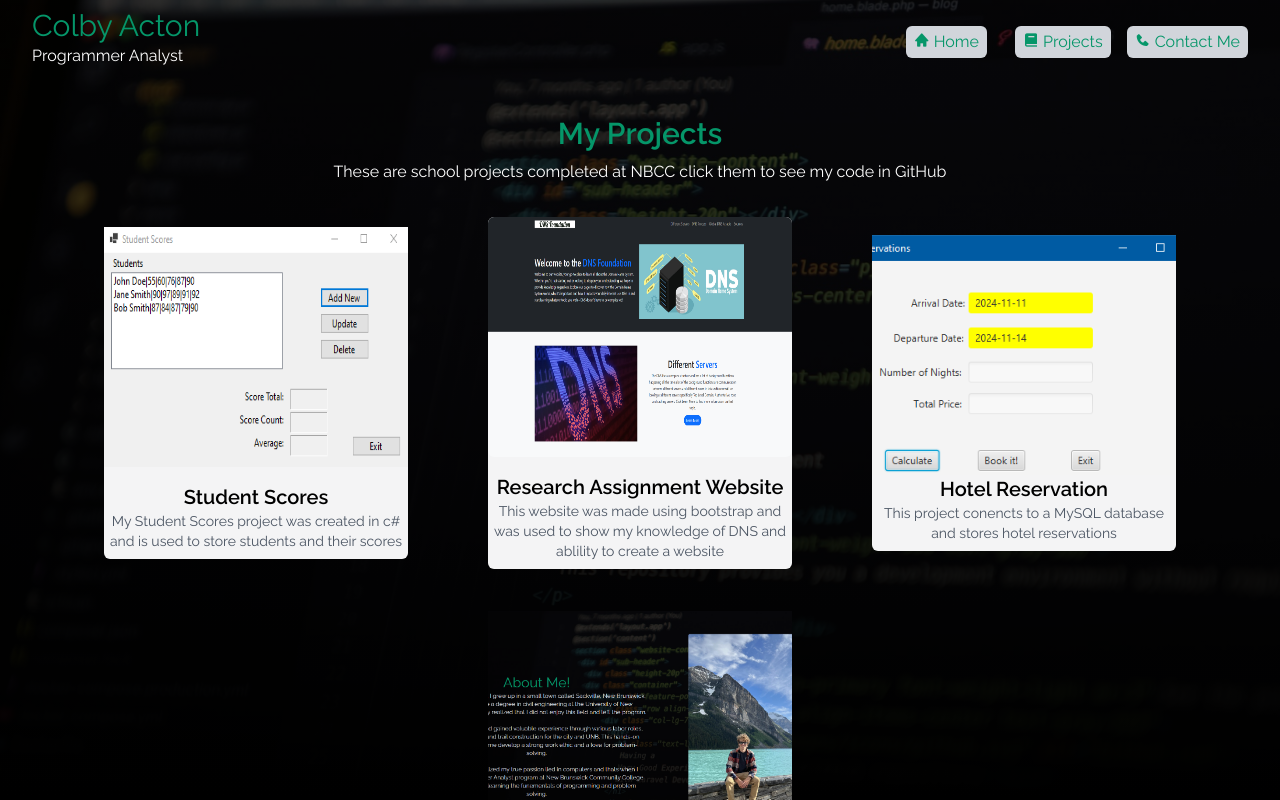
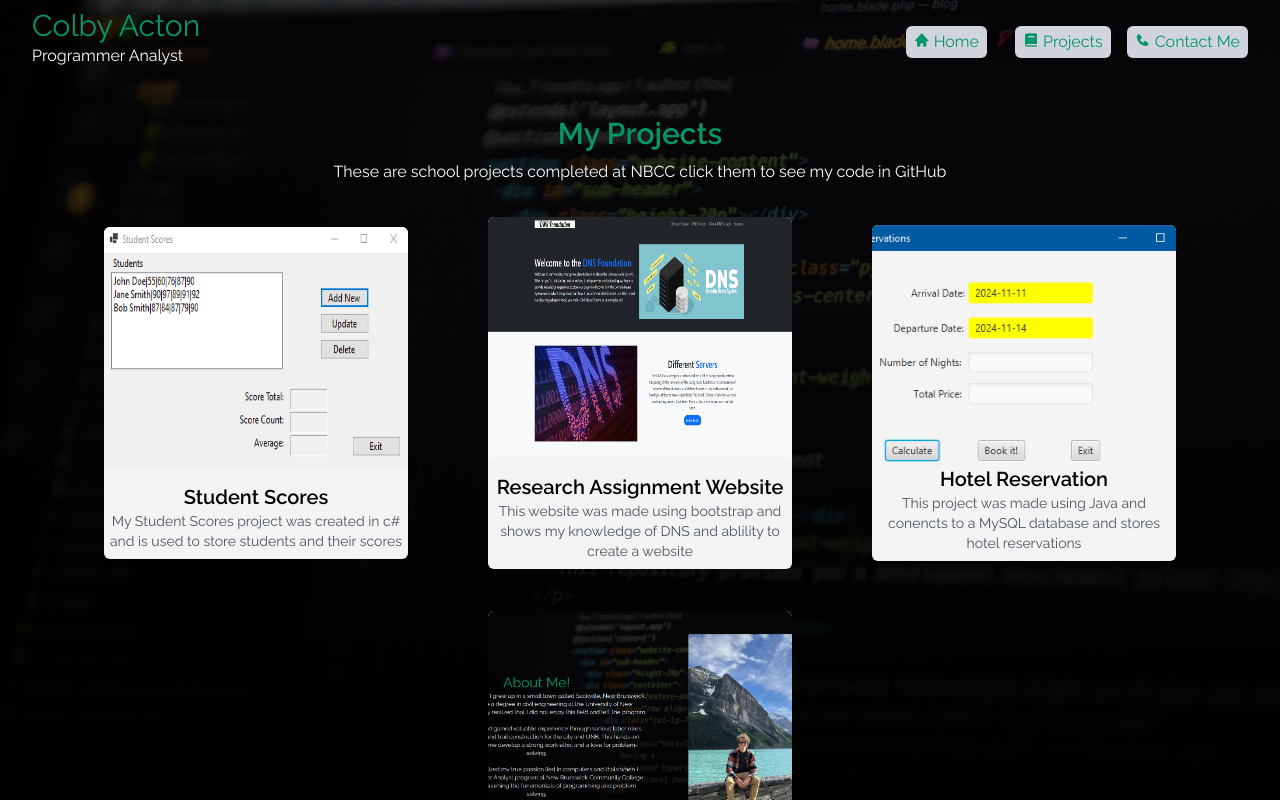
Before and after one commit to Cacton12/Portfolio, a React (Create React App) app: page /projects in a window 1280 px wide. Built offline with nearby package versions, Linux system fonts and the light colour scheme; a web font is replaced by a local one.

Commit message:
Updated the portfolio

```diff
--- a/package.json
+++ b/package.json
@@ -8,10 +8,15 @@
     "@testing-library/react": "^13.4.0",
     "@testing-library/user-event": "^13.5.0",
     "boxicons": "^2.1.4",
+    "class-variance-authority": "^0.7.1",
+    "clsx": "^2.1.1",
+    "lucide-react": "^0.477.0",
     "react": "^18.3.1",
     "react-dom": "^18.3.1",
     "react-router-dom": "^6.27.0",
     "react-scripts": "^5.0.1",
+    "tailwind-merge": "^3.0.2",
+    "tailwindcss-animate": "^1.0.7",
     "web-vitals": "^2.1.4"
   },
   "scripts": {
--- a/src/Main.js
+++ b/src/Main.js
@@ -5,11 +5,11 @@ const Main = () => {
       <div className="w-full sm:w-3/4 md:w-2/3 lg:w-1/2 text-center p-4 flex-1">
         <h1 className="text-3xl sm:text-4xl md:text-5xl lg:text-6xl font-semibold text-emerald-600">About Me!</h1>
         <p className="mt-2 text-sm sm:text-base md:text-lg lg:text-xl text-gray-300 leading-relaxed">
-          Hello! I'm Colby Acton, I grew up in a small town called Sackville, New Brunswick. I moved to pursue a degree in civil engineering at the University of New Brunswick, but I quickly realized that I did not enjoy this field and left the program.
+          Hello! I'm Colby Acton, I am a indigenous student that grew up in a small town called Sackville, New Brunswick. I moved to pursue a degree in civil engineering at the University of New Brunswick, but I quickly realized that I did not enjoy this field and left the program.
           <br /><br />
           I took time to work and gained valuable experience through various labor roles, including lawncare and trail construction for the city and UNB. This hands-on experience helped me develop a strong work ethic and a love for problem-solving.
           <br /><br />
-          While working I realized my true passion lied in computers and thats when I joined the Programmer Analyst program at New Brunswick Community College (NBCC), where I'm learning the fundamentals of programming and problem solving.
+          While working I realized my true passion lied in computers and thats when I joined the Programmer Analyst program at New Brunswick Community College (NBCC), where I have built a strong understanding in programming and problem-solving.
         </p>
       </div>
 
--- a/src/Projects.js
+++ b/src/Projects.js
@@ -23,7 +23,7 @@ function Projects() {
         </div>
         <div className="flex flex-wrap justify-evenly place-items-center w-full h-full px-4 sm:px-8 py-4 gap-2">
           <a href="https://github.com/Cacton12/Student_Scores" className="w-full md:w-1/4 flex flex-col items-center justify-center bg-zinc-100 rounded-md hover:scale-90 transition duration-500">
-            <img src={`${process.env.PUBLIC_URL}/Student_Scores.png`} alt="Student Scores" className="h-60" />
+            <img src={`${process.env.PUBLIC_URL}/Student_Scores.png`} alt="Student Scores" className="h-60 rounded-md" />
             <div className="text-center mt-4">
               <h3 className="text-xl font-semibold">Student Scores</h3>
               <p className="text-sm text-gray-600 pb-2"> My Student Scores project was created in c# and is used to store students and their scores</p>
@@ -33,21 +33,21 @@ function Projects() {
             <img src={`${process.env.PUBLIC_URL}/Research_Assignment_Website.png`} alt="Research Assignment Website" className="h-60 rounded-md" />
             <div className="text-center mt-4">
               <h3 className="text-xl font-semibold">Research Assignment Website</h3>
-              <p className="text-sm text-gray-600 pb-2">This website was made using bootstrap and was used to show my knowledge of DNS and ablility to create a website</p>
+              <p className="text-sm text-gray-600 pb-2">This website was made using bootstrap and shows my knowledge of DNS and ablility to create a website</p>
             </div>
           </a>
           <a href="https://github.com/Cacton12/Hotel_Reservation" className="w-full md:w-1/4 flex flex-col items-center justify-center bg-zinc-100 rounded-md hover:scale-90 transition duration-500">
             <div className="relative h-60">
-              <img src={`${process.env.PUBLIC_URL}/Hotel_Reservation.png`} alt="Hotel Reservation" className="h-full w-full object-cover" />
+              <img src={`${process.env.PUBLIC_URL}/Hotel_Reservation.png`} alt="Hotel Reservation" className="h-full w-full object-cover rounded-md" />
             </div>
             <div className="text-center">
               <h3 className="text-xl font-semibold">Hotel Reservation</h3>
-              <p className="text-sm text-gray-600 pb-2">This project conencts to a MySQL database and stores hotel reservations</p>
+              <p className="text-sm text-gray-600 pb-2">This project was made using Java and conencts to a MySQL database and stores hotel reservations</p>
             </div>
           </a>
           <a href="https://github.com/Cacton12/Portfolio" className="w-full md:w-1/4 flex flex-col items-center justify-center bg-zinc-100 rounded-md hover:scale-90 transition duration-500 mb-20 sm:mb-8 md:mb-10 mx-4">
             <div className="relative h-60">
-              <img src={`${process.env.PUBLIC_URL}/Portfolio.png`} alt="Hotel Reservation" className="h-full w-full object-cover" />
+              <img src={`${process.env.PUBLIC_URL}/Portfolio.png`} alt="Hotel Reservation" className="h-full w-full object-cover rounded-md" />
             </div>
             <div className="text-center mt-4">
               <h3 className="text-xl font-semibold">Portfolio</h3>
```
Also changed, not shown: 1 other file (tests, documents, lock files or other folders).
